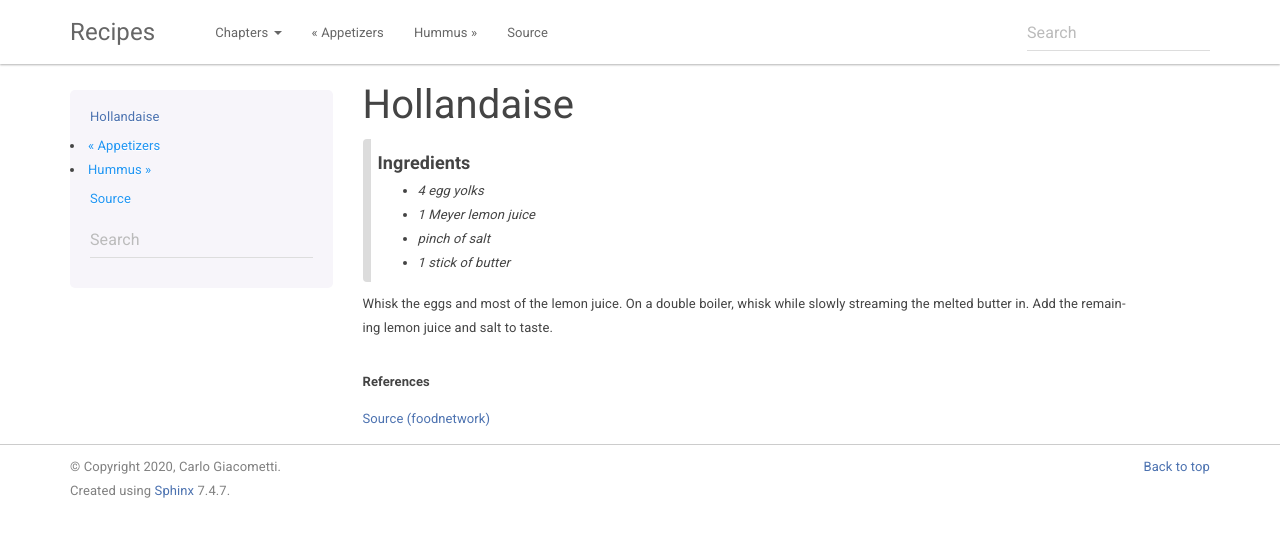
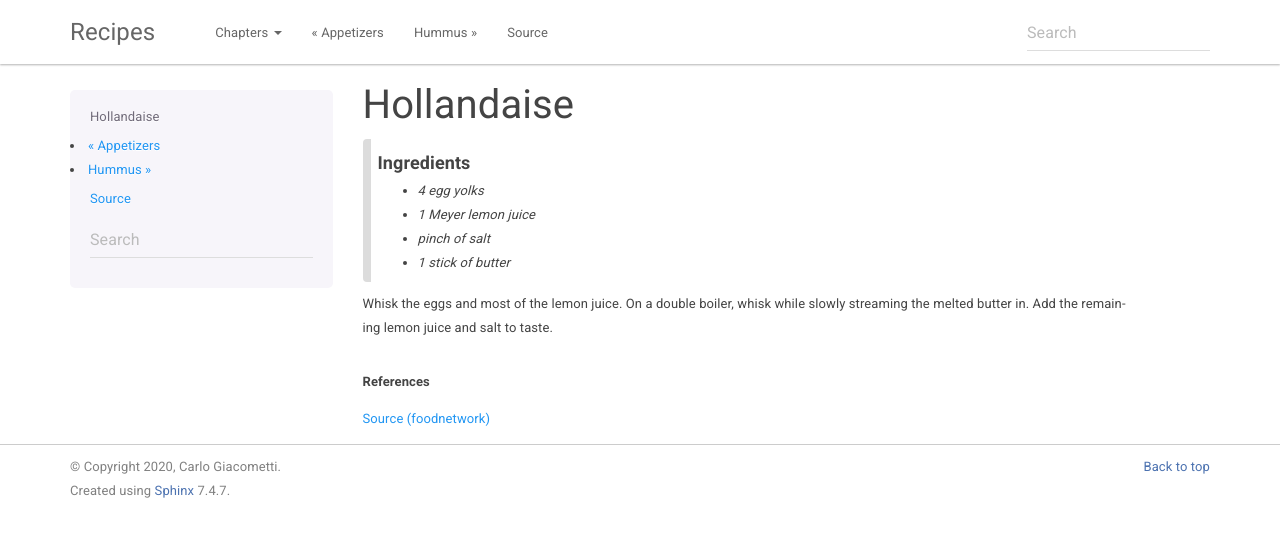
Before and after one commit to toriborish/Recipes, a Sphinx documentation site: the page built from docs/source/Recipes/Appetizers/Dips_Hollandaise.rst, in a window 1280 px wide. Shown: the top 537 px of the page. Built offline with Sphinx 7.4.7, drawn with Linux system fonts in a browser that asks for light colours.

Commit message:
slightly more general styles

```diff
--- a/docs/source/_static/styles.css
+++ b/docs/source/_static/styles.css
@@ -1,3 +1,7 @@
+:root {
+    --link-color:#4c72b0;
+}
+
 body { color: #444444 !important; }
 
 h1 { font-size: 40px !important; }
@@ -12,11 +16,19 @@
 }
 
 footer a{
-    color: #4c72b0 !important;
+    color: var(--link-color) !important;
 }
 
-a.reference {
-    color: #4c72b0 !important;
+.wy-breadcrumbs a {
+    color: var(--link-color) !important;
+}
+
+.document a {
+    color: var(--link-color) !important;
+}
+
+.section a {
+    color: var(--link-color) !important;
 }
 
 .note {
@@ -42,7 +54,13 @@
     border-width: 0px 0px 0px 8px !important;
 }
 
-.admonition-title {
-    font-size: 18px;
+.admonition-ingredients > .admonition-title {
+    color: #444444 !important;
+    background-color: white !important;
+    font-size: 18px !important;
     font-style: normal !important;
 }
+
+.admonition-title::before {
+    content: none !important;
+}
```
